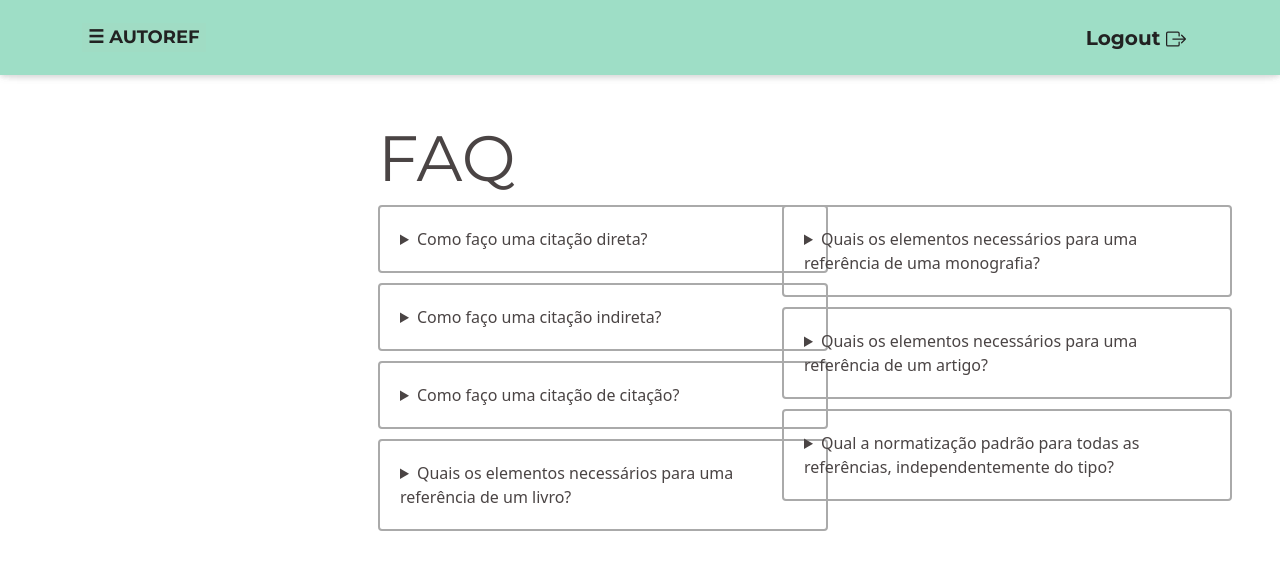
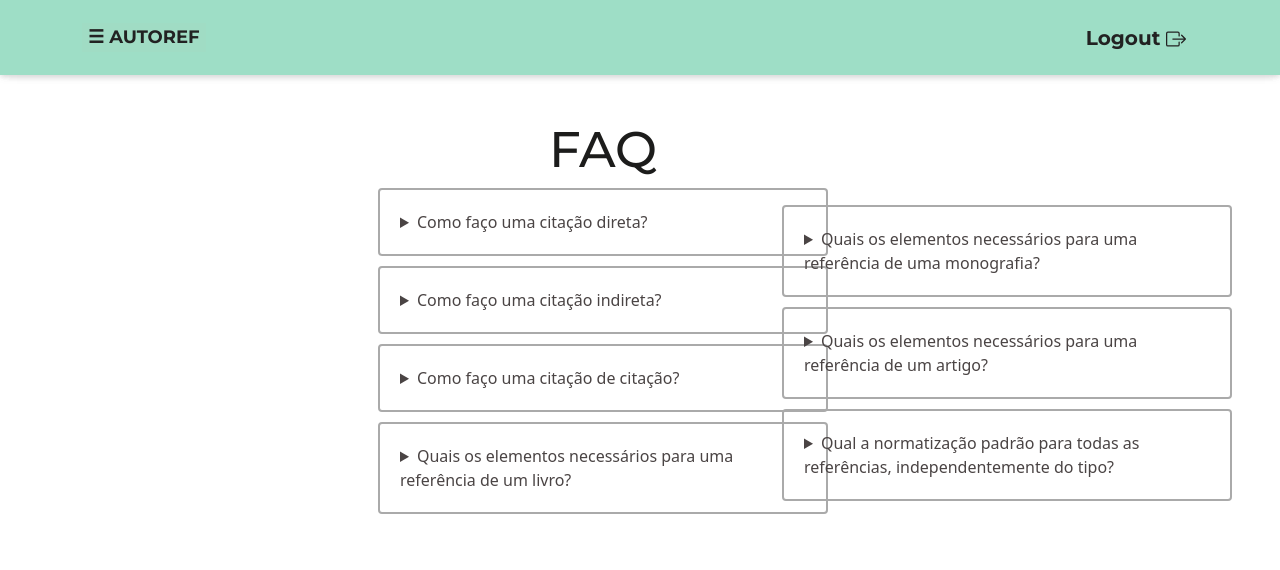
Before and after one commit to erthalduda/autoRef, a React (Create React App) app in the folder autoref-app/: page /faq in a window 1280 px wide. Shown: the top 570 px of the page. Built offline with nearby package versions, Linux system fonts and the light colour scheme.

Commit message:
Mudança faq

```diff
--- a/autoref-app/src/custom.css
+++ b/autoref-app/src/custom.css
@@ -68,7 +68,7 @@ details:not(:last-child) {
 }
 
 .centralizar {
-  align-items: center;
+  color: #1c1c1b;
   display: flex;
   justify-content: center;
   align-items: center;
@@ -95,7 +95,6 @@ details[open] summary {
   padding: 0;
   overflow: hidden;
   background-color: #9edec6;
-  color: aliceblue;
 }
 
 .navbar-brand {
@@ -255,6 +254,14 @@ label {
   padding-top: 115px;
   transition: 0.5s;
 }
+.centralizar-ranking {
+  color: #1c1c1b;
+  font-size: 60px;
+  align-items: center;
+  display: flex;
+  justify-content: center;
+  align-items: center;
+}
 
 .sidebar a {
   padding: 2px 2px 2px 4px;
@@ -278,7 +285,6 @@ label {
   font-size: 36px;
   margin-left: 50px;
 }
-
 
 .sidebar .closebtn {
   position: absolute;
--- a/autoref-app/src/views/faq.jsx
+++ b/autoref-app/src/views/faq.jsx
@@ -12,10 +12,25 @@ const Faq = () => {
           className="col-md-6"
           style={{ position: "relative", left: "200px" }}
         >
-          <h1 className="display-3" style={{ position: "relative" }}>
+          <h1
+            className="centralizar"
+            style={{
+              fontSize: "50px",
+              color: "#1c1c1b",
+              display: "flex",
+              justifyContent: "center",
+              alignItems: "center",
+            }}
+          >
             FAQ
           </h1>
-          <div classname="faq-body" style={{ width: "450px" }}>
+          <div
+            classname="faq-body"
+            style={{
+              width: "450px",
+              color: "#1c1c1b",
+            }}
+          >
             <div>
               <details>
                 <summary>Como faço uma citação direta?</summary>
```
